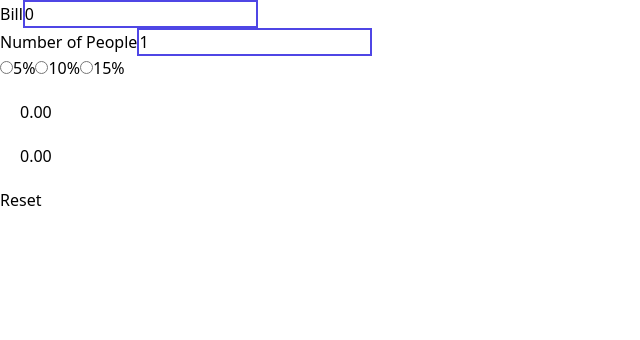
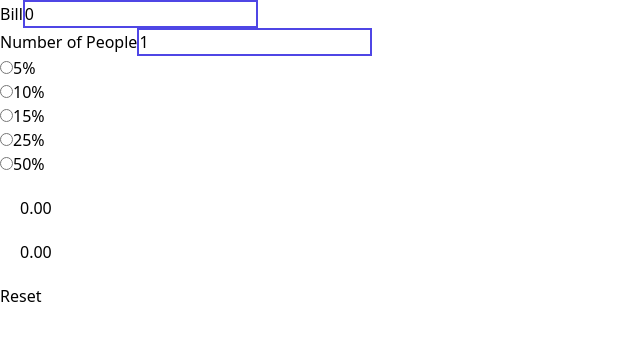
Before and after one commit to ngeorge07/React-tip-calculator-app, a React (Vite) app: page / in a window 1280 px wide. Shown: the top 340 px of the page, without its empty margins (0-640 px from the left). Built offline with nearby package versions, Linux system fonts and the light colour scheme.

Commit message:
percentage radio btn component

```diff
--- a/src/App.jsx
+++ b/src/App.jsx
@@ -3,23 +3,20 @@ import "./App.css";
 import { useState, useEffect } from "react";
 
 import InputField from "./components/InputField";
+import PercentageBtn from "./components/PercentageBtn";
 
 function App() {
   const [billPrice, setBillPrice] = useState(0);
+  const [nrPeople, setNrPeople] = useState(1);
+
+  const [tipPercentage, setTipPercentage] = useState(0);
+
   const [resultPerson, setResultPerson] = useState(0);
   const [totalResult, setTotalResult] = useState(0);
-
-  const [tipPercentage, setTipPercentage] = useState(0);
-  const [nrPeople, setNrPeople] = useState(1);
 
   useEffect(() => {
     if (billPrice >= 0 && nrPeople >= 1) {
       setResultPerson((billPrice * tipPercentage) / 100 / nrPeople);
-    }
-  }, [billPrice, tipPercentage, nrPeople]);
-
-  useEffect(() => {
-    if (billPrice >= 0 && nrPeople >= 1) {
       setTotalResult(billPrice / nrPeople + resultPerson);
     }
   }, [billPrice, tipPercentage, nrPeople, resultPerson]);
@@ -29,7 +26,6 @@ function App() {
       <InputField
         text="Bill"
         id="billInput"
-        name="bill"
         value={billPrice < 0 ? 0 : billPrice}
         setVar={setBillPrice}
       />
@@ -37,38 +33,41 @@ function App() {
       <InputField
         text="Number of People"
         id="nrPeople"
-        name="people"
         value={nrPeople <= 0 ? "" : nrPeople}
         setVar={setNrPeople}
       />
 
-      <input
-        onChange={() => setTipPercentage(5)}
-        checked={tipPercentage === 5}
-        id="5"
-        type="radio"
-        name="amount"
-      />
+      <div>
+        <PercentageBtn
+          id={5}
+          tipPercentage={tipPercentage}
+          setTipPercentage={setTipPercentage}
+        />
 
-      <label htmlFor="5">5%</label>
+        <PercentageBtn
+          id={10}
+          tipPercentage={tipPercentage}
+          setTipPercentage={setTipPercentage}
+        />
 
-      <input
-        onChange={() => setTipPercentage(10)}
-        checked={tipPercentage === 10}
-        id="10"
-        type="radio"
-        name="amount"
-      />
-      <label htmlFor="10">10%</label>
+        <PercentageBtn
+          id={15}
+          tipPercentage={tipPercentage}
+          setTipPercentage={setTipPercentage}
+        />
 
-      <input
-        onChange={() => setTipPercentage(15)}
-        checked={tipPercentage === 15}
-        id="15"
-        type="radio"
-        name="amount"
-      />
-      <label htmlFor="15">15%</label>
+        <PercentageBtn
+          id={25}
+          tipPercentage={tipPercentage}
+          setTipPercentage={setTipPercentage}
+        />
+
+        <PercentageBtn
+          id={50}
+          tipPercentage={tipPercentage}
+          setTipPercentage={setTipPercentage}
+        />
+      </div>
 
       <p className="m-5">{resultPerson.toFixed(2)}</p>
       <p className="m-5">{totalResult.toFixed(2)}</p>
@@ -79,6 +78,7 @@ function App() {
           setNrPeople(1);
           setTipPercentage(0);
         }}
+        disabled={billPrice === 0 || billPrice === "" ? true : false}
       >
         Reset
       </button>
--- a/src/components/InputField.jsx
+++ b/src/components/InputField.jsx
@@ -1,4 +1,4 @@
-export default function InputField({ text, id, name, value, setVar }) {
+export default function InputField({ text, id, value, setVar }) {
   return (
     <div>
       <label htmlFor={id}>{text}</label>
@@ -6,7 +6,7 @@ export default function InputField({ text, id, name, value, setVar }) {
         id={id}
         className="border-solid border-2 border-indigo-600"
         type="number"
-        name={name}
+        name={id}
         onChange={(e) => setVar(e.target.value)}
         onFocus={(e) => e.currentTarget.select()}
         value={value}
--- a/src/components/PercentageBtn.jsx
+++ b/src/components/PercentageBtn.jsx
@@ -1,3 +1,14 @@
-export default function PercentageBtn() {
-  return <div></div>;
+export default function PercentageBtn({ id, tipPercentage, setTipPercentage }) {
+  return (
+    <div>
+      <input
+        id={id}
+        name={`${id}%`}
+        checked={tipPercentage === id}
+        onChange={() => setTipPercentage(id)}
+        type="radio"
+      />
+      <label htmlFor={id}>{id}%</label>
+    </div>
+  );
 }
```
